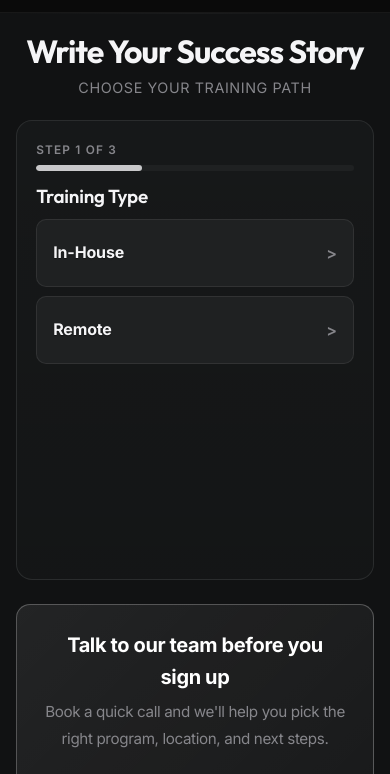
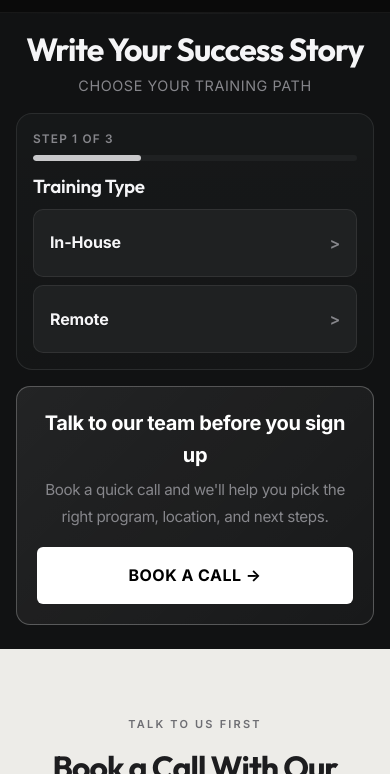
Before and after one commit to lwolff35/bsf-website, a plain HTML site: page contact.html in a window 390 px wide. Shown: the part 47-821 px from the top of the page. Drawn offline with Linux system fonts and the light colour scheme.

Commit message:
Mobile: raise home hero buttons, tighten contact funnel spacing
Co-Authored-By: Claude Opus 5.5 <noreply@anthropic.com>

```diff
--- a/contact.html
+++ b/contact.html
@@ -330,6 +330,15 @@
       .funnel-stage::before {
         background-position: center top;
       }
+    }
+
+    @media (max-width: 640px) {
+      .funnel-hero { min-height: 0; }
+      .funnel-shell { padding: 1.25rem 0 1.5rem; margin: 0 auto; }
+      .funnel-header { margin-bottom: 1rem; }
+      .funnel-stage { min-height: 0; padding: 1rem; }
+      .funnel-stage .funnel-back { margin-top: 0.75rem; }
+      .book-banner { margin-top: 1rem; padding: 1.25rem; gap: 1rem; }
     }
   </style>
 </head>
```
Also changed, not shown: index.html (+7 -0 lines).
